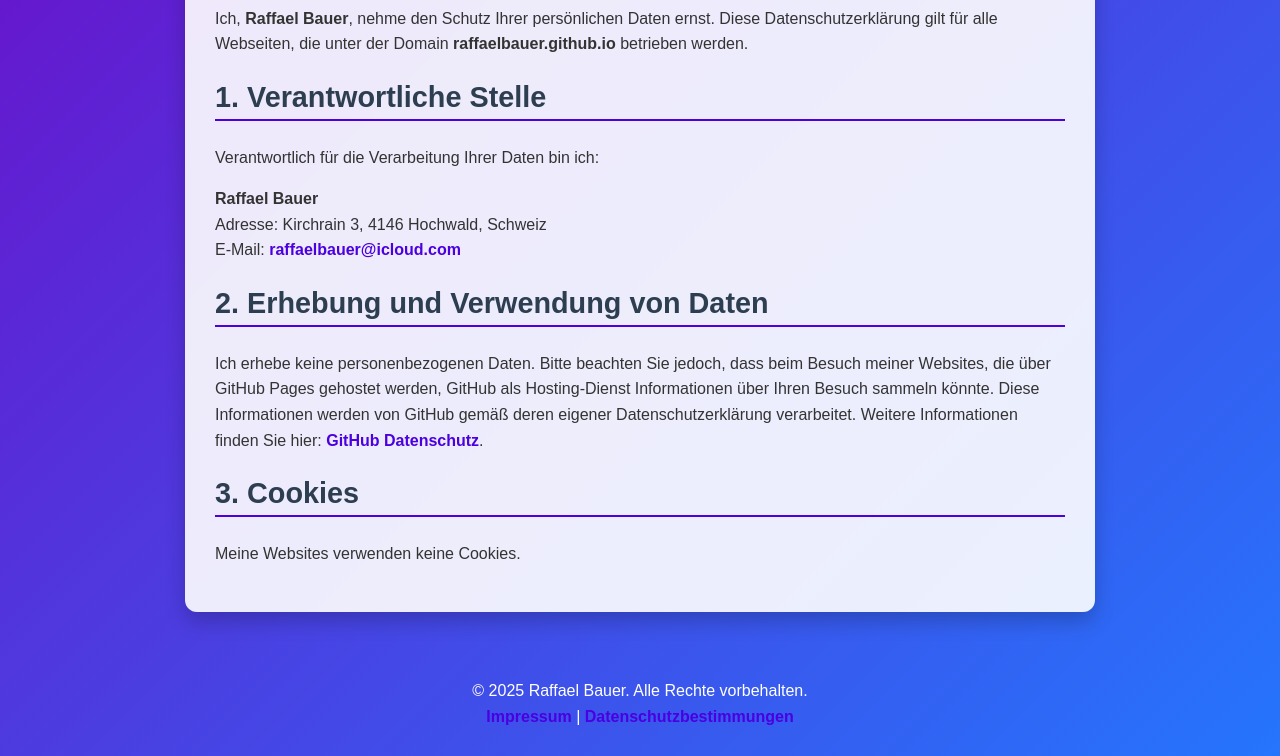
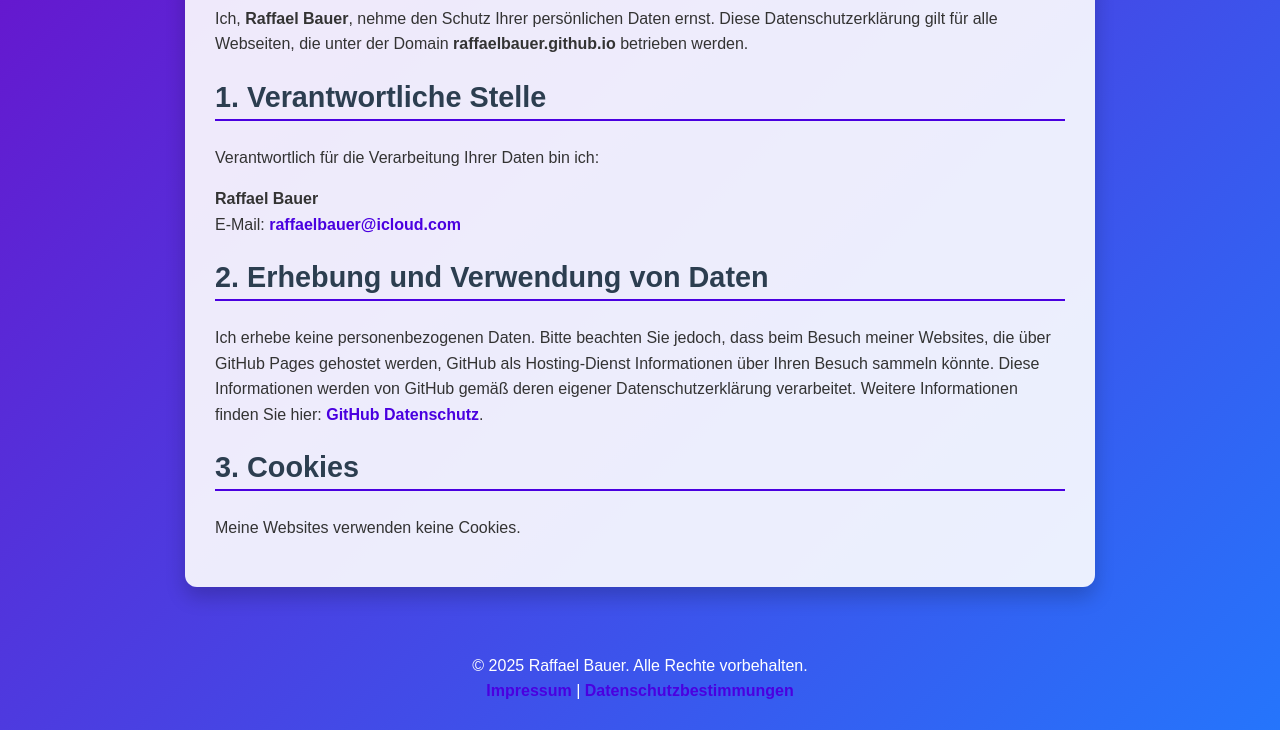
Before and after one commit to raffaelbauer/Datenschutzbestimmungen, a plain HTML site: page index.html in a window 1280 px wide. Shown: the part 163-919 px from the top of the page. After the commit the page ends 893 px from the top, so only its background shows below. Drawn offline with Linux system fonts and the light colour scheme.

Commit message:
Update index.html

```diff
--- a/index.html
+++ b/index.html
@@ -97,7 +97,6 @@
         <h2>1. Verantwortliche Stelle</h2>
         <p>Verantwortlich für die Verarbeitung Ihrer Daten bin ich:</p>
         <p><strong>Raffael Bauer</strong><br>
-        Adresse: Kirchrain 3, 4146 Hochwald, Schweiz<br>
         E-Mail: <a href="mailto:raffaelbauer@icloud.com">raffaelbauer@icloud.com</a></p>
 
         <h2>2. Erhebung und Verwendung von Daten</h2>
```
